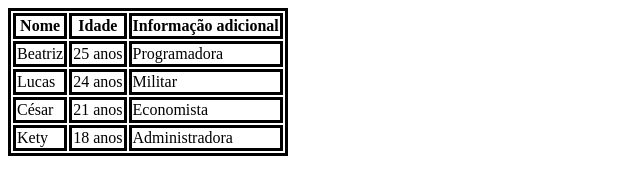
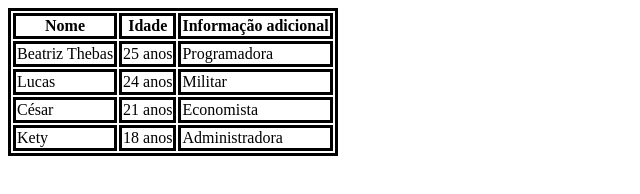
Before and after one commit to xrizbea/aulatabela, a plain HTML site: page index.html in a window 1280 px wide. Shown: the whole page, without its empty margins (0-640 px from the left). Drawn offline with Linux system fonts and the light colour scheme.

Commit message:
add sobrenome

```diff
--- a/index.html
+++ b/index.html
@@ -22,7 +22,7 @@
 
         <tbody>
         <tr>
-            <td>Beatriz</td>
+            <td>Beatriz Thebas</td>
             <td>25 anos</td>
             <td>Programadora</td>
         </tr>
```
